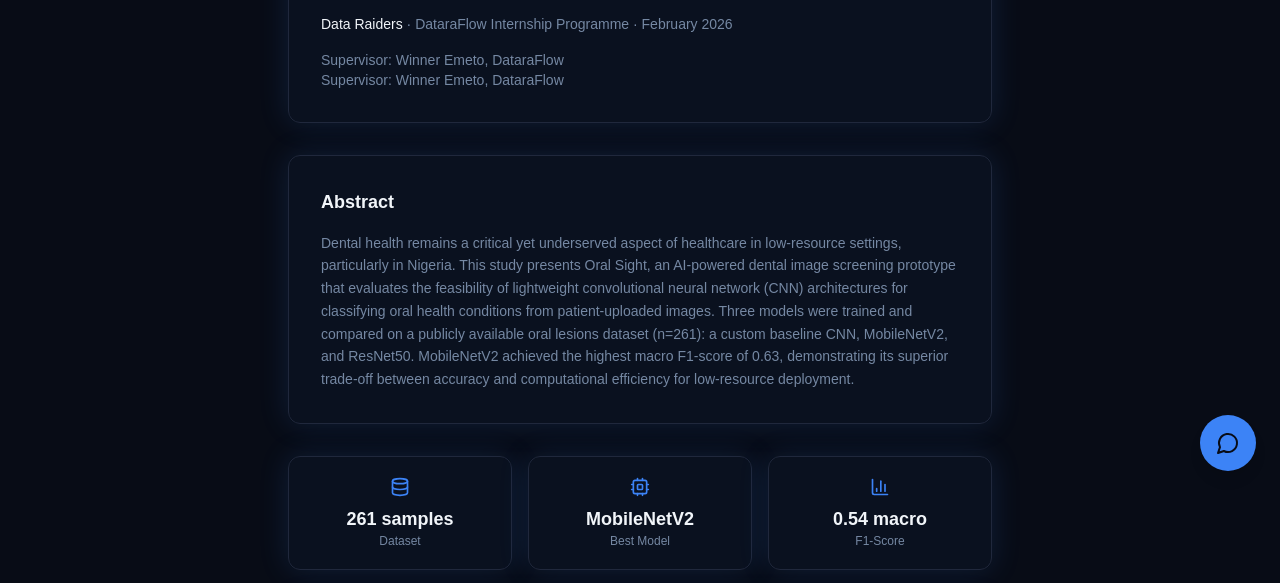
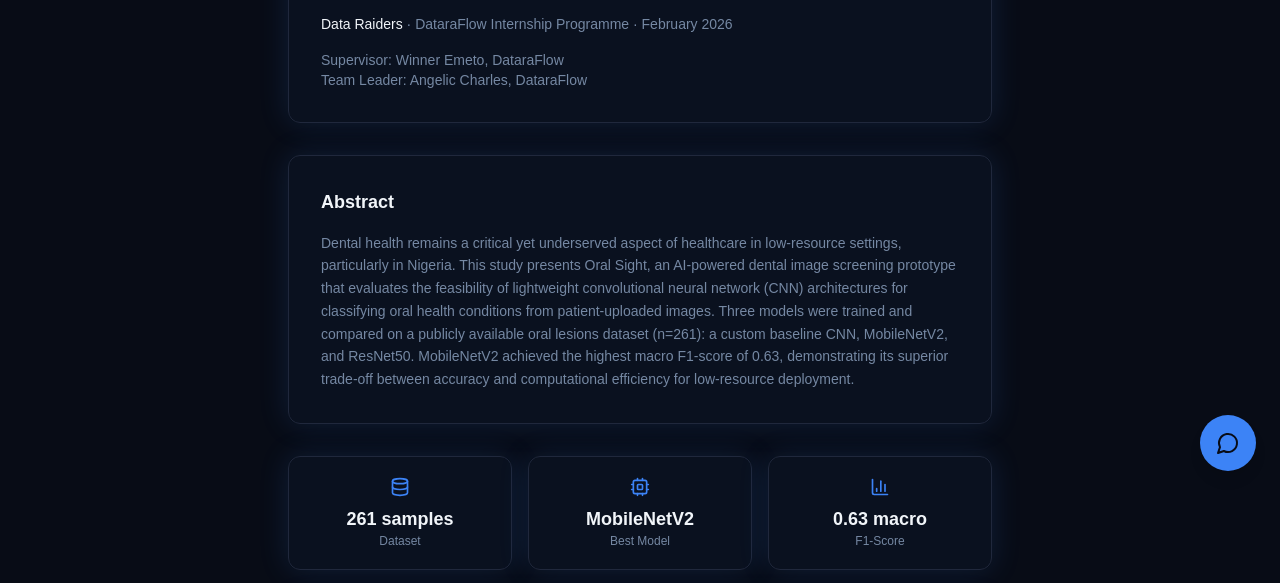
Before and after one commit to visionbyangelic/Oral-Sight-V1, a React (Vite) app: page /research in a window 1280 px wide. Shown: the part 305-888 px from the top of the page. Built offline with nearby package versions, Linux system fonts and the light colour scheme; the HTML template or start-up script is replaced by a standard one.

Commit message:
Update Research.tsx

```diff
--- a/src/pages/Research.tsx
+++ b/src/pages/Research.tsx
@@ -22,7 +22,7 @@ const Research = () => (
               <span className="text-foreground font-medium">Data Raiders</span> · DataraFlow Internship Programme · February 2026
             </p>
             <p className="text-sm text-muted-foreground">Supervisor: Winner Emeto, DataraFlow</p>
-            <p className="text-sm text-muted-foreground">Supervisor: Winner Emeto, DataraFlow</p>
+            <p className="text-sm text-muted-foreground">Team Leader: Angelic Charles, DataraFlow</p>
           </div>
 
           <div className="glass-card p-8 mb-8">
@@ -36,7 +36,7 @@ const Research = () => (
             {[
               { icon: Database, label: "Dataset", value: "261 samples", desc: "Oral lesions dataset" },
               { icon: Cpu, label: "Best Model", value: "MobileNetV2", desc: "Highest F1-score" },
-              { icon: BarChart3, label: "F1-Score", value: "0.54 macro", desc: "On held-out test set" },
+              { icon: BarChart3, label: "F1-Score", value: "0.63 macro", desc: "On held-out test set" },
             ].map((s) => (
               <div key={s.label} className="glass-card p-5 text-center">
                 <s.icon className="h-5 w-5 text-primary mx-auto mb-2" />
```
